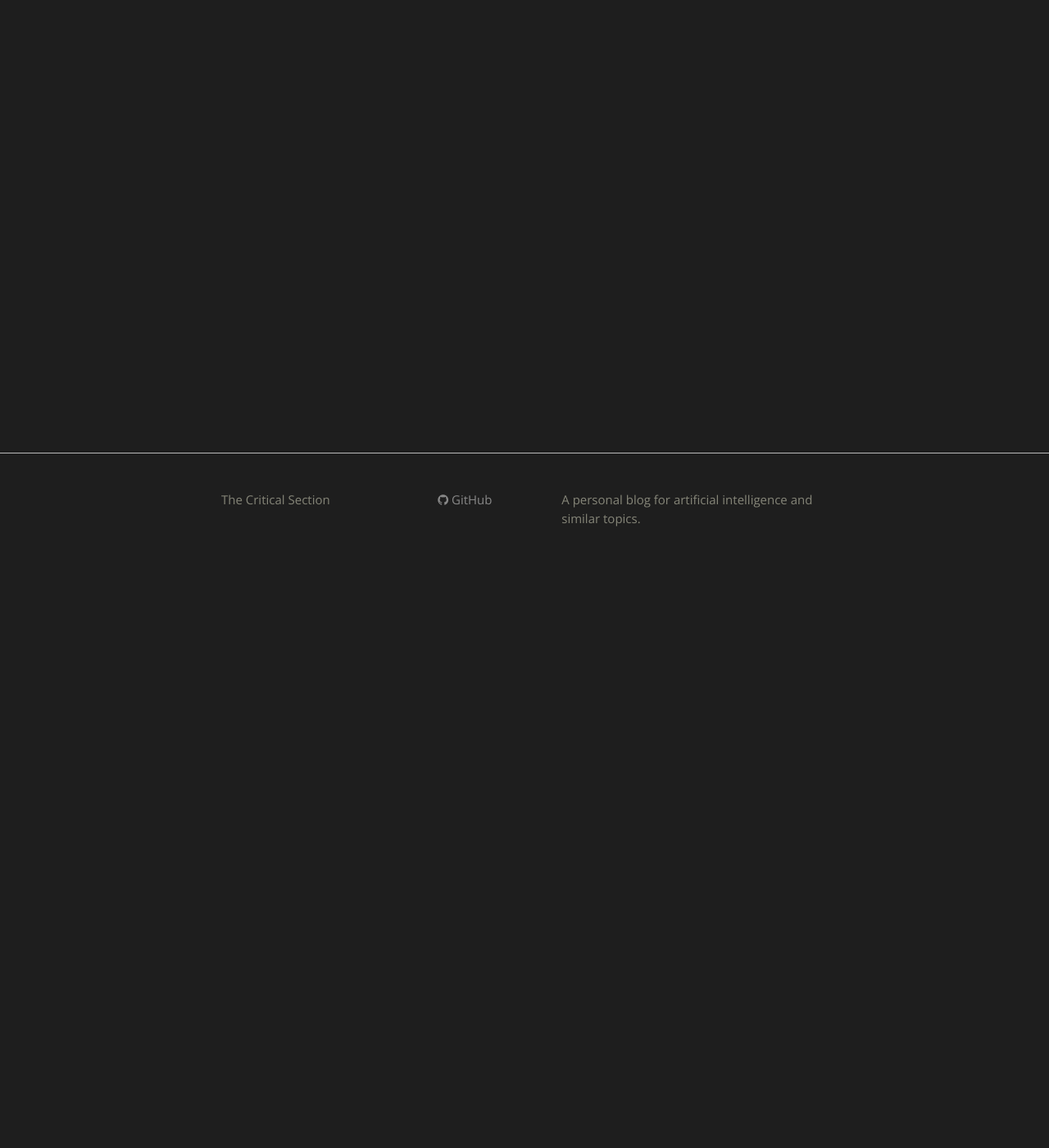
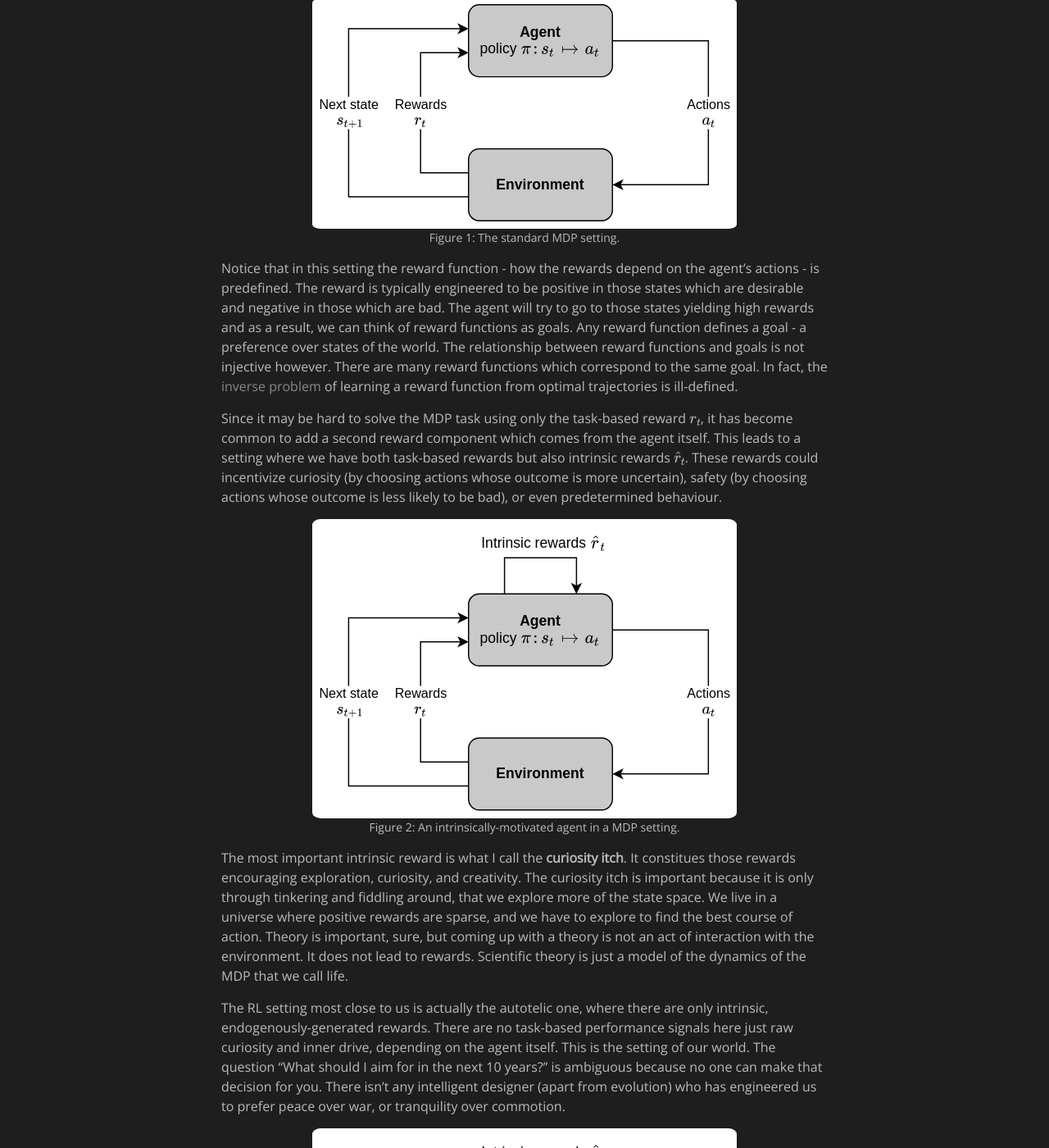
Before and after one commit to aceofgreens/aceofgreens.github.io, a Jekyll site: the page built from _posts/2022-07-26-on_goal_generation.md, in a window 1280 px wide and 1400 px high, scrolled down 697 px. Shown: the whole window at 82% size. Built offline with Jekyll 4.4.1, drawn with Linux system fonts in a browser that asks for light colours; formulas are drawn with MathJax 3; before the commit the page ends 900 px from its top, so only the background shows below that; some of the changed text lies outside the part shown.

Commit message:
Progress on goal generation

```diff
--- a/_posts/2022-07-26-on_goal_generation.md
+++ b/_posts/2022-07-26-on_goal_generation.md
@@ -2,15 +2,43 @@
 layout: post
 title: On Goal Generation
 date: 2022-07-26 16:00:00 +0200
-tags: [ai, ultra-rationalism]
+tags: [ai, ultra-rationalism, rl]
 ---
 
 Previously, I've [tried to convince you](https://aceofgreens.github.io/2022/05/19/why_do_beetles_love_life.html) that the utter desire to live at any cost is not something fundamental or designed with any global purpose. It is a purely random quality which has serendipitously proved useful in increasing our fitness in the environment. As a result those who have the will to live survive, and the others do not. There was a time when the probability of life suceeding has been marginal, but luckily this time is long gone. The qualities that aid life have become stable and ubiquitous, and life flourishes. Given that, we still don't know how exactly it is that humans give meaning to their existence. Are there any observable patterns that can shine a light on this conundrum? Can we solve the plight of how we attribute meaning?
 
+I will be borrowing concepts from reinforcement learning (RL) to illustrate my points. RL offers a simplified framework for agents acting purposefuly in an uncertain environment and while by simplified I mean *very simplified*, I find that such a schematic has incredible value - first because it keeps the complexity of the topic manageable, and secondly because it keeps the discussion on a sufficiently high level, above the nitty-gritty noisy details.
+
+In most RL settings, the agent has global purpose. The task is phrased in the context of a [Markov Decision Process](https://en.wikipedia.org/wiki/Markov_decision_process) (MDP). The agent observes the current state of the world $s_t$ and selects an action $a_t$. After executing that action, the environment responds by returning a new state $s_{t+1}$, i.e. the agent observes the consequences of his actions. Importantly, in this setting, the environment returns also a reward $r_t$ depending on the state $s_t$ and the action $a_t$. The goal of the agent is to act in such a way that on average any trajectory (sequence of actions) yields maximum rewards.
+<figure>
+    <img class='small_img' src="/resources/mdp.svg" alt="The MDP" width="1200">
+    <figcaption>Figure 1: The standard MDP setting.</figcaption>
+</figure>
+Notice that in this setting the reward function - how the rewards depend on the agent's actions - is predefined. The reward is typically engineered to be positive in those states which are desirable and negative in those which are bad. The agent will try to go to those states yielding high rewards and as a result, we can think of reward functions as goals. Any reward function defines a goal - a preference over states of the world. The relationship between reward functions and goals is not injective however. There are many reward functions which correspond to the same goal. In fact, the [inverse problem](https://en.wikipedia.org/wiki/Reinforcement_learning#Inverse_reinforcement_learning) of learning a reward function from optimal trajectories is ill-defined.
+
+Since it may be hard to solve the MDP task using only the task-based reward $r_t$, it has become common to add a second reward component which comes from the agent itself. This leads to a setting where we have both task-based rewards but also intrinsic rewards $\hat{r}_t$. These rewards could incentivize curiosity (by choosing actions whose outcome is more uncertain), safety (by choosing actions whose outcome is less likely to be bad), or even predetermined behaviour.
+<figure>
+    <img class='small_img' src="/resources/intrinsic_rewards.svg" alt="Intrinsic rewards" width="1200">
+    <figcaption>Figure 2: An intrinsically-motivated agent in a MDP setting.</figcaption>
+</figure>
+The most important intrinsic reward is what I call the **curiosity itch**. It constitues those rewards encouraging exploration, curiosity, and creativity. The curiosity itch is important because
+it is only through tinkering and fiddling around, that we explore more of the state space. We live in a universe where positive rewards are sparse, and we have to explore to find the best course of action. Theory is important, sure, but coming up with a theory is not an act of interaction with the environment. It does not lead to rewards. Scientific theory is just a model of the dynamics of the MDP that we call life.
+
+The RL setting most close to us is actually the autotelic one, where there are only intrinsic, endogenously-generated rewards. There are no task-based performance signals here just raw curiosity and inner drive, depending on the agent itself. This is the setting of our world. The question "What should I aim for in the next 10 years?" is ambiguous because no one can make that decision for you. There isn't any intelligent designer (apart from evolution) who has engineered us to prefer peace over war, or tranquility over commotion.
+<figure>
+    <img class='small_img' src="/resources/autotelic.svg" alt="Autotelic setting" width="1200">
+    <figcaption>Figure 3: The autotelic setting with only intrinsic rewards.</figcaption>
+</figure>
+
+So what is that reward function? It surely has a curiosity component, a biochemical component to regulate our biological needs, and a psychological component whose desires aim to keep our mental models in tact.
+But I bet you that none of these are consciously chosen by us. I expect that the human's reward system, our [mesocorticolimbic circuit](https://en.wikipedia.org/wiki/Reward_system) is just another evolutionary aspect guiding our adaptation. The rewards it generates are biochemical and we cannot change them, at least not naturally. The autotelic agent is still a simple autonomous puppet whose preferences over world states have evolved through a computational process.
 
 <!-- Main ideas:
+What it means to be autotelic
 meaning as an isomorphism
+Meaning as semantics (operational)
 psychosomatic rewards
 Control through sensors
 Association between higher order states of the world
+The Curiosity Itch
  -->
```
Also changed, not shown: resources/autotelic.svg (added), resources/intrinsic_rewards.svg (added), resources/mdp.svg (added).
